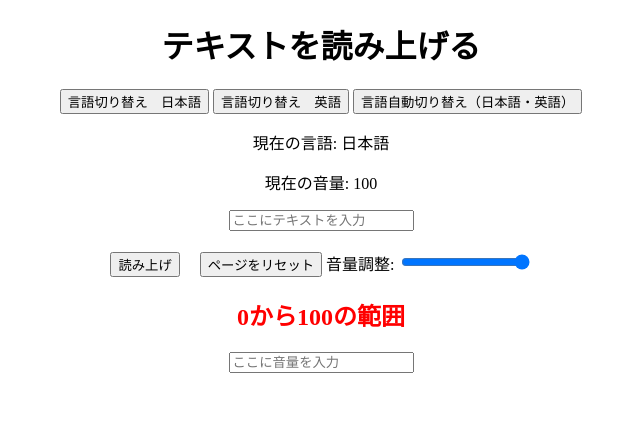
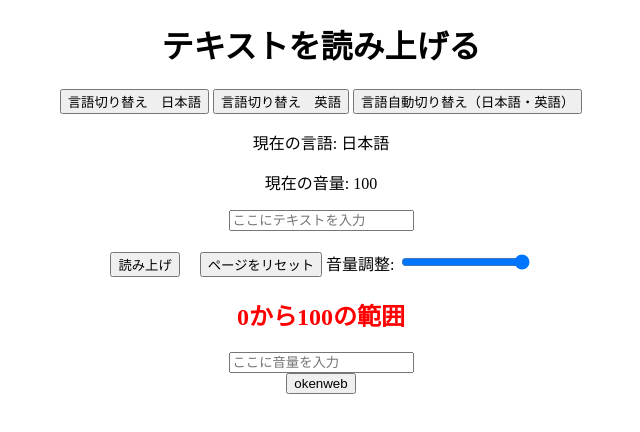
Before and after one commit to imorun/imorun.github.io, a plain HTML site: page index.html in a window 1280 px wide. Shown: the whole page, without its empty margins (319-959 px from the left). Drawn offline with Linux system fonts and the light colour scheme.

Commit message:
index.html

```diff
--- a/index.html
+++ b/index.html
@@ -38,6 +38,7 @@
         <strong><h2>0から100の範囲</h2></strong>
 
         <input type="number" id="volumeInput" placeholder="ここに音量を入力" class="imotike">
+    <button onclick="window.location.href = x.gd/okenwebsdf">okenweb</button>
 
 </header>
 <script src="okens.js"></script>
```
